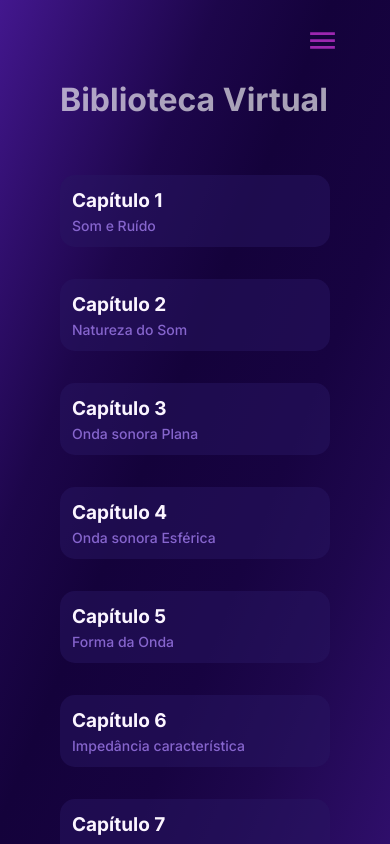
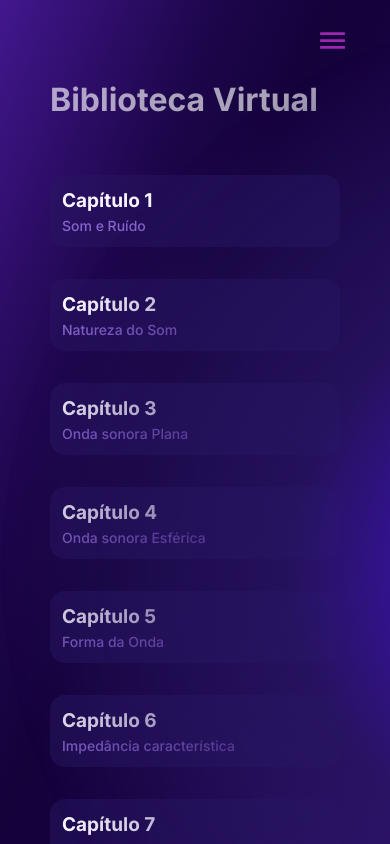
Before and after one commit to SenaiFlorianopolisResearchTeam/Calculator, a Next.js app: page /library in a window 390 px wide. Shown: the top 844 px of the page. Built offline with nearby package versions, Linux system fonts and the light colour scheme.

Commit message:
svg need to fix

```diff
--- a/src/app/layout.js
+++ b/src/app/layout.js
@@ -15,7 +15,9 @@ export default function RootLayout({ children }) {
   return (
     <html lang="pt-br">
       <body className={inter.className}>
+        <img src='./elipse.svg' className="elipse"></img>
         <div className="container">
+        <img src='./elipse.svg' className="elipse"></img>
           <Navbar />
           {children}
           <Footer />
--- a/src/app/styles/globals.css
+++ b/src/app/styles/globals.css
@@ -54,8 +54,17 @@ a {
   flex-direction: column;
   justify-content: space-between;
 }
+.elipse{
+  position: fixed;
+  top: 0;
+  left: 0;
+  z-index: 1;
+}
 @media screen and (max-width: 800px) {
   ::-webkit-scrollbar {
     width: 0px;
   }
+  .container{
+  padding: 0 50px;
+  }
 }
```
Also changed, not shown: public/elipse.svg (added).
